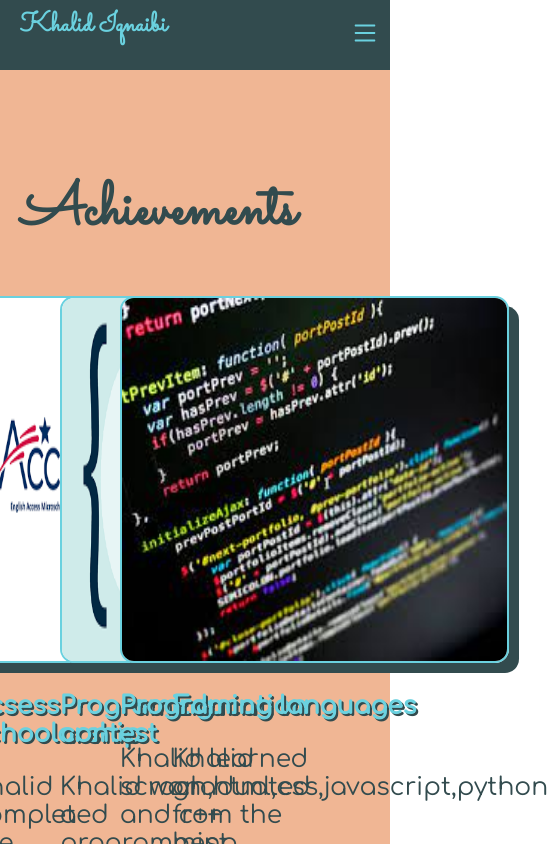
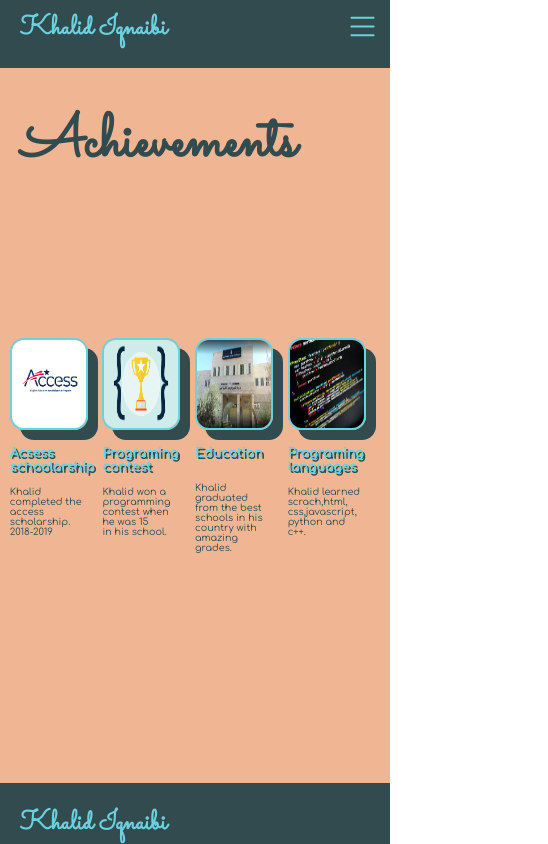
Before and after one commit to Khalidiqnaibi/personal-website, a React (Create React App) app: page /achievements in a window 390 px wide. Shown: the top 844 px of the page, 548 px wide, since content can reach past the window. Built offline with nearby package versions, Linux system fonts and the light colour scheme; a web font is replaced by a local one.

Commit message:
media qury added

```diff
--- a/src/componants/footer/footer.css
+++ b/src/componants/footer/footer.css
@@ -40,7 +40,7 @@
     width: 100%;
     gap: .5rem;
 }
-img{
+.social{
     height: 40px;
     width: 30px;
 }
--- a/src/componants/nav/burgermnue/burgermnue.js
+++ b/src/componants/nav/burgermnue/burgermnue.js
@@ -7,7 +7,7 @@ export default function Burgr(){
     if (!Open){
     return(
       <div className="menu-btn" onClick={()=>setOpen(!Open)}>
-        <img src="./list.svg" alt="menu" className="menu-btn__burger"/>
+        <img src="./list.svg" alt="menu" className="menu-btn__burgeropn"/>
       </div>
     );
   }else{
--- a/src/componants/nav/nav.css
+++ b/src/componants/nav/nav.css
@@ -11,12 +11,24 @@
     display: grid;
     justify-content:end;
     align-items: center;
-    width: 80px;
-    height: 80px;
     cursor: pointer;
+    width: 50%;
+    height: 100%;
     transition: all .5s ease-in-out;
     margin-top: -7px;
     margin-right: 5%;
+    justify-items: end;
+}
+.menu-btn__burger{
+    width: 50%;
+    height: 70px;
+    margin-bottom: 10px;
+
+}
+.menu-btn__burgeropn{
+    width:100%;
+    height: 50%;
+
 }
 .mnav{
     margin: 0%;
@@ -91,7 +103,7 @@ ul {
     top: 0px;
     margin-top: -2px;
     width: 100%;
-    position: sticky;
+    position: fixed;
 }
 a{
     text-decoration: none;
@@ -151,7 +163,7 @@ h5{
 }
 }
 @media (min-width: 1800px){
-    .nav,.up,#about,a,#contact,#achevments,#home,#shop,#about:hover,#contact:hover,#achevments:hover,#home:hover,#shop:hover{
+    .nav,.up,#about,#contact,#achevments,#home,#shop,#about:hover,#contact:hover,#achevments:hover,#home:hover,#shop:hover{
         display: grid;
     }
 }
--- a/src/componants/pages/achevments.js
+++ b/src/componants/pages/achevments.js
@@ -19,17 +19,17 @@ export default function Acheve(){
               <img className="img1" id='pic11' src="./access_logo_2.png" alt="pic11"/>
             </a>
              <div className='con'>
-            <a className='tili' rel="noopener noreferrer"  target="_blank" href="https://www.amideast.org/west-bank-gaza/learn-english/english-for-kids-and-teens/english-access-microscholarship-access-program"><h3>Acsess schoolarship</h3></a>
+            <a className='tili' rel="noopener noreferrer"  target="_blank" href="https://www.amideast.org/west-bank-gaza/learn-english/english-for-kids-and-teens/english-access-microscholarship-access-program"><h3>Acsess<br/> schoolarship</h3></a>
 
-            <p className='pr'>Khalid completed the acsess scholarship 2018-2019</p>
+            <p className='pr'>Khalid completed the access scholarship. <br/>2018-2019</p>
             </div>
           </div>
           <div className="item">
              <img className="img1" src="./awored.png" alt="pic21"/>
 
            <div className='con'>
-            <h3>Programing contest</h3>
-            <p className='pr'>Khalid won a programming contest when he was 15 in his school</p>
+            <h3>Programing <br/>contest</h3>
+            <p className='pr'>Khalid won a programming<br/> contest when he was 15 <br/>in his school.</p>
            </div>
           </div>
           <div className="item">
@@ -38,18 +38,18 @@ export default function Acheve(){
             </a>
             <div className='con'>
             <a className='tili' rel="noopener noreferrer"  target="_blank" href="https://m.facebook.com/HusainSchool/?tsid=0.9037256457455793&source=result">
-              <h3>Education</h3>
+              <h3>Education </h3>
             </a>
 
-            <p className='pr'>Khalid graduated from the best schools in his country with amazing grades</p>
+            <p className='pr'><br/>  Khalid graduated from the best schools in his country with amazing grades.</p>
             </div>
           </div>
           <div className="item">
               <img className="img1" src="./proggraming.jpg" alt="pic41"/>
            <div className='con'>
-            <h3>Programing languages</h3>
+            <h3>Programing<br/> languages</h3>
 
-            <p className='pr'>Khalid learned scrach,html,css,javascript,python and c++</p>
+            <p className='pr'>Khalid learned scrach,html,<br/>css,javascript,<br/>python and c++.</p>
             </div>
            </div>
         </div>
--- a/src/css/App.css
+++ b/src/css/App.css
@@ -17,9 +17,6 @@ html{
   padding: 0px;
   width: 100%;
 }
-
-
-
 
 #content-inner {
   margin: 100px auto;
@@ -44,7 +41,7 @@ html{
   grid-column:  span 6;
   justify-self: start;
   justify-content: start;
-  margin-top: 6px;
+  margin-top: 11px;
   padding-left: 20px;
   margin-bottom: 6px;
   text-align:start;
--- a/src/css/about.css
+++ b/src/css/about.css
@@ -8,7 +8,7 @@
 .cv{
   text-align: start;
   color:#324B4E;
-  font-size: 46px;
+  font-size: 200%;
   font-family: 'Nunito', sans-serif;
 
 }
@@ -19,8 +19,8 @@
   border-radius: 8px;
   box-shadow: 7px 7px #324B4E;
   border: 2px solid #6AD1DF;
-    height:600px;
-    width:600px;
+  height:100%;
+  width:80%;
 }
 
 
@@ -28,7 +28,319 @@
   text-align: start;
   justify-self:center;
   color:#6AD1DF;
-    font-size:70px;
+  font-size:390%;
   font-family: 'Sacramento', cursive;
   text-shadow: 3px 3px#324B4E;
 }
+
+
+
+@media (max-width:1220px) {
+
+  #khpic{
+    height:90%;
+    width:80%;
+  }
+
+}
+
+@media (max-width:1131px) {
+
+  #khpic{
+    height:85%;
+    width:80%;
+  }
+
+}
+
+
+@media (max-width:1051px) {
+
+  #khpic{
+    height:80%;
+    width:80%;
+  }
+
+}
+
+
+@media (max-width:981px) {
+
+  #khpic{
+    height:75%;
+    width:80%;
+  }
+
+}
+
+
+@media (max-width:920px) {
+
+  #khpic{
+    height:70%;
+    width:80%;
+  }
+
+}
+
+
+@media (max-width:851px) {
+
+  #khpic{
+    height:67%;
+    width:80%;
+  }
+
+}
+
+
+@media (max-width:801px) {
+
+  #khpic{
+    height:60%;
+    width:80%;
+  }
+
+}
+
+
+@media (max-height:521px) {
+
+  #khpic{
+    height:90%;
+  }
+
+}
+
+@media (min-height:1360px){
+
+  #content-inner{
+    margin-bottom: 470px;
+  }
+  #first{
+    height: 500px;
+  }
+
+}
+@media(max-width:820px){
+
+  #content-inner{
+    margin-bottom: 290px;
+  }
+  #first{
+    height: 450px;
+  }
+}
+@media(max-width:769px){
+
+  #content-inner{
+    margin-bottom: 130px;
+  }
+  #first{
+    height: 450px;
+  }
+
+}
+
+@media (max-width:720px) {
+
+  #khpic{
+    height:83%;
+    width:80%;
+  }
+
+}
+
+
+@media (max-width:680px) {
+
+  #khpic{
+    height:67%;
+    width:80%;
+  }
+
+}
+
+
+@media (max-width:561px) {
+
+  #khpic{
+    height:63%;
+    width:80%;
+  }
+
+}
+
+
+
+@media (max-width:441px) {
+
+  #khpic{
+    height:35%;
+    width:80%;
+  }
+
+}
+
+
+@media (max-width:381px) {
+
+  #khpic{
+    height:25%;
+    width:80%;
+  }
+
+}
+
+
+@media (max-width:321px) {
+
+  #khpic{
+    height:23%;
+    width:80%;
+  }
+
+}
+
+
+
+@media (max-width:961px) {
+
+  #khalidqnabi{
+    font-size:350%;
+  }
+
+  .cv{
+    font-size: 200%;
+  }
+
+}
+
+
+
+
+@media (max-width:310px) {
+
+  #khalidqnabi{
+    font-size:220%;
+  }
+
+  .cv{
+    font-size: 90%;
+  }
+
+}
+
+
+@media (max-width:901px) {
+
+  #khalidqnabi{
+    font-size:320%;
+  }
+
+  .cv{
+    font-size: 190%;
+  }
+
+}
+
+
+
+@media (max-width:871px) {
+
+  #khalidqnabi{
+    font-size:300%;
+  }
+
+  .cv{
+    font-size: 170%;
+  }
+
+}
+
+
+
+@media (max-width:736px) {
+
+  #khalidqnabi{
+    font-size:290%;
+  }
+
+  .cv{
+    font-size: 160%;
+  }
+
+}
+
+
+
+
+@media (max-width:961px) {
+
+  #khalidqnabi{
+    font-size:290%;
+  }
+
+  .cv{
+    font-size: 150%;
+  }
+
+}
+
+
+
+@media (max-width:561px) {
+
+  #khalidqnabi{
+    font-size:270%;
+  }
+
+  .cv{
+    font-size: 140%;
+  }
+
+}
+
+
+@media (max-width:961px) {
+
+  #khalidqnabi{
+    font-size:260%;
+  }
+
+  .cv{
+    font-size: 130%;
+  }
+
+}
+
+
+
+
+@media (max-width:441px) {
+
+  #khalidqnabi{
+    font-size:250%;
+  }
+
+  .cv{
+    font-size: 120%;
+  }
+
+}
+
+
+
+
+
+@media (max-width:961px) {
+
+  #khalidqnabi{
+    font-size:230%;
+  }
+
+  .cv{
+    font-size: 110%;
+  }
+
+}
--- a/src/css/acheve.css
+++ b/src/css/acheve.css
@@ -1,7 +1,7 @@
 .pr{
     color: #324B4E;
     text-align: start;
-    font-size: 25px;
+    font-size: 100%;
     font-family: 'Comfortaa', cursive;
     width: 80%;
 
@@ -18,12 +18,9 @@
 
 
 .img1{
-      width: 90%;
-      height: 75%;
-      border-radius: 14px;
-      box-shadow: 10px 10px #324B4E;
-      border:2px solid #6AD1DF;
-
+    border-radius: 14px;
+    box-shadow: 10px 10px #324B4E;
+    border:2px solid #6AD1DF;
 }
 
 
@@ -33,11 +30,6 @@
     justify-self: center;
 }
 
-.item {
-    margin-bottom: 120px;
-    justify-self: center;
-
-}
 
 #pic11,#pic12{
     background-size: 200px;
@@ -61,9 +53,120 @@ a:visited{
 }
 
 h3{
-    font-size: 25px;
+    font-size: 125%;
     color: #6AD1DF;
     font-family: 'Comfortaa', cursive;
     text-shadow:2px 2px #324B4E;
 
 }
+@media (min-width:1660px) {
+    .img1{
+        width: 90%;
+        height: 60%;
+    }
+}
+@media (max-width:1660px) {
+    .img1{
+      width: 300px;
+      height: 320px;
+    }
+}
+
+@media (max-width:1390px) {
+    .img1{
+        height: 60%;
+        width: 80%;
+    }
+}
+@media (max-width:1024px) {
+    .img1{
+        height: 60%;
+        width: 90%;
+    }
+}
+@media (max-width:700px) {
+    .img1{
+        height: 43%;
+        width: 80%;
+    }
+}
+
+@media (max-width:600px) {
+    h3{
+        font-size: 100%;
+    }
+    .pr{
+        font-size: 80%;
+    }
+}
+
+@media (max-width:600px) {
+    h3{
+        font-size: 90%;
+    }
+    .pr{
+        font-size: 75%;
+    }
+    .img1{
+        height: 45%;
+        width: 80%;
+    }
+}
+
+@media (max-width:430px) {
+    h3{
+        font-size: 82%;
+    }
+    .pr{
+        font-size: 73%;
+    }
+}
+
+@media (max-width:400px) {
+    h3{
+        font-size: 78%;
+    }
+    .pr{
+        font-size: 60%;
+    }
+}
+
+@media (max-width:370px) {
+    h3{
+        font-size: 70%;
+    }
+    .pr{
+        font-size: 50%;
+    }
+}
+
+@media (max-width:361px) {
+    .img1{
+        height: 55%;
+        width: 83%;
+    }
+}
+
+@media (max-height:741px) {
+    .item {
+        margin-bottom: 120px;
+        margin-top: 10px;
+
+    }
+}
+
+@media (min-height:741px) {
+    .item {
+        margin-bottom: 120px;
+        margin-top: 110px;
+
+    }
+}
+
+@media (min-height:1300px) {
+    .item {
+        margin-top: 120px;
+        margin-bottom: 120px;
+
+    }
+}
```
Also changed, not shown: 1 other file (tests, documents, lock files or other folders). Lines whose indentation alone changed are shown as unchanged.
